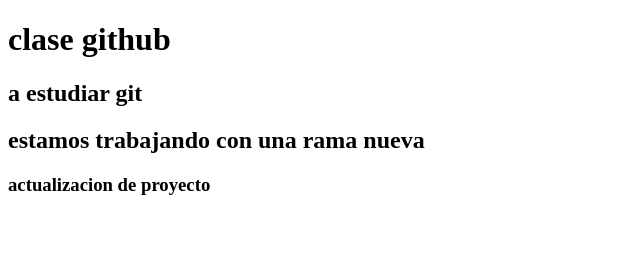
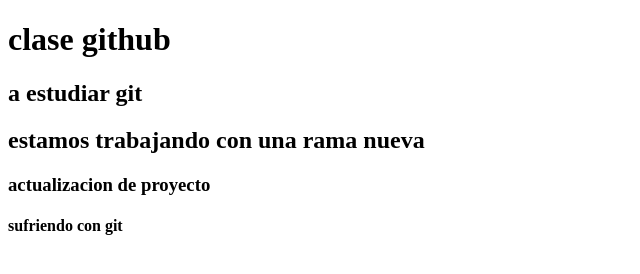
Before and after one commit to cardenasmaximiliano/estudiando-git-, a plain HTML site: page index.html in a window 1280 px wide. Shown: the whole page, without its empty margins (0-640 px from the left). Drawn offline with Linux system fonts and the light colour scheme.

Commit message:
cambio en footer con h4

```diff
--- a/index.html
+++ b/index.html
@@ -23,7 +23,7 @@
         </section>
     </main>
     <footer>
-
+<h4>sufriendo con git</h4>
     </footer>
 </body>
 </html>
```
